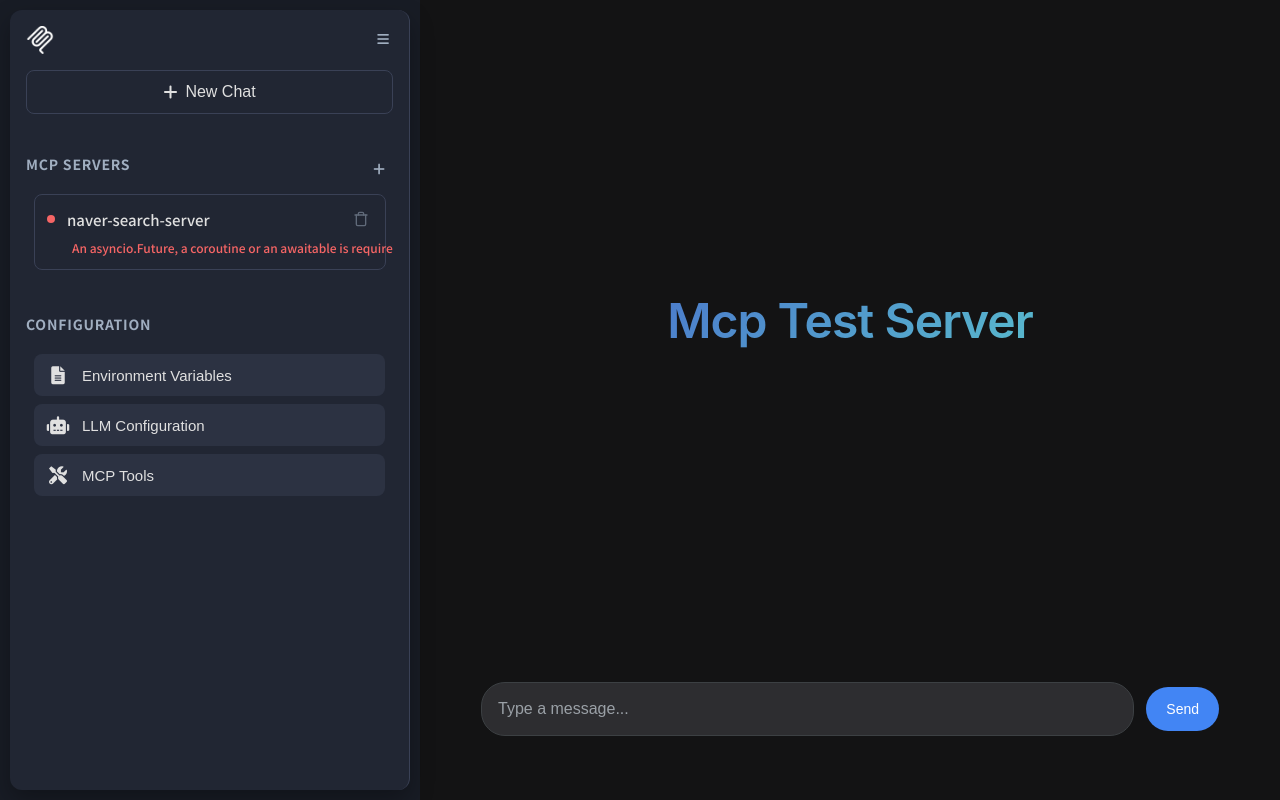
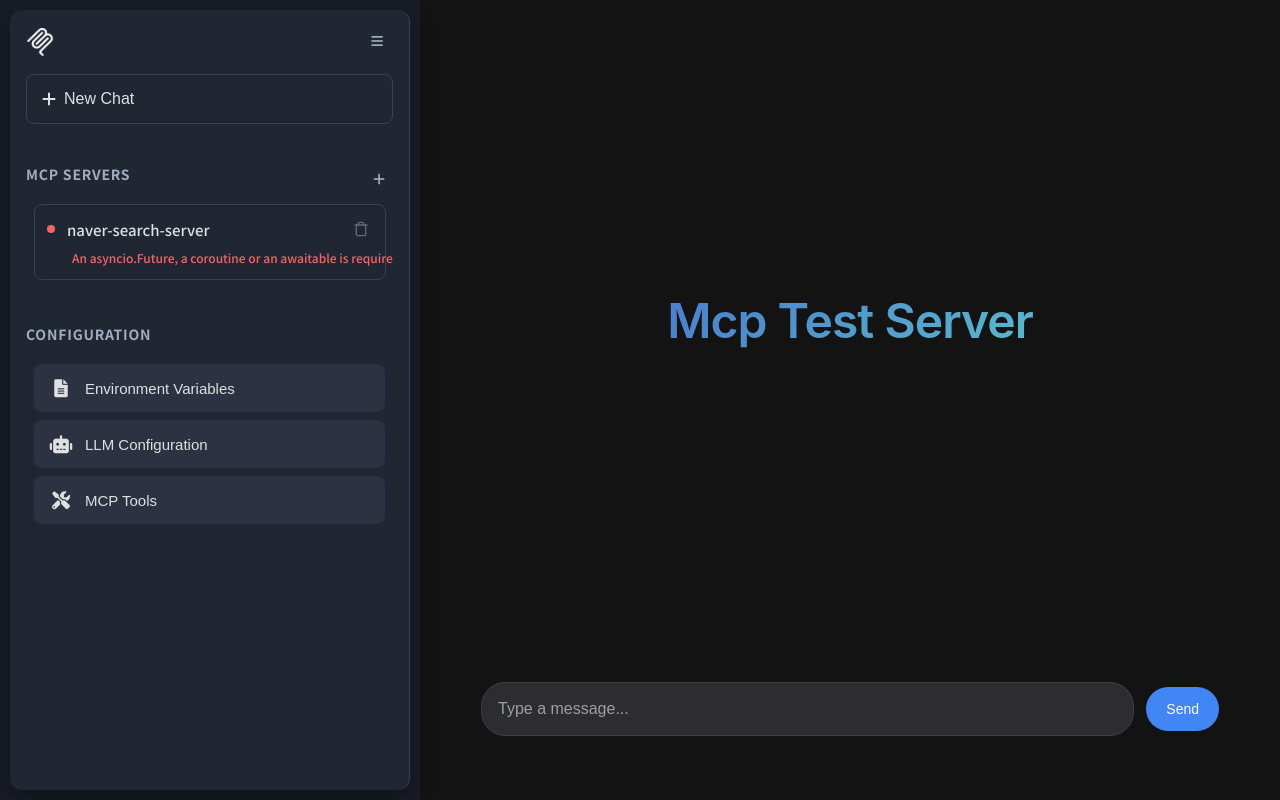
Before and after one commit to parkchanghyup/Telegram_AI_Agent_Bot, a Flask app: page / in a window 1280 px wide. Run offline with Flask 3, Linux system fonts and the light colour scheme; parts of the project's set-up code (start-up, migrations or seed data) failed here and were passed over; some libraries are stand-ins or nearby versions.

Commit message:
feat: 전체적인 간단한 ui 수정

```diff
--- a/frontend/static/style.css
+++ b/frontend/static/style.css
@@ -88,12 +88,12 @@ body {
     width: 100%;
     display: flex;
     align-items: center;
-    justify-content: center;
+    justify-content: left;
     gap: 8px;
     background-color: transparent;
     border: 1px solid var(--border-color);
     color: var(--text-primary);
-    padding: 12px;
+    padding: 15px;
     border-radius: 8px;
     cursor: pointer;
     font-size: 16px;
@@ -113,13 +113,20 @@ body {
     border: none;
     color: #A0AEC0;
     cursor: pointer;
-    padding: 4px;
-    border-radius: 50%;
+    padding: 8px;
+    border-radius: 8px;
     display: flex;
     align-items: center;
     justify-content: center;
     transition: background-color 0.2s, color 0.2s;
     margin-left: 10px;
+    width: 32px;
+    height: 32px;
+}
+
+.sidebar-toggle:hover {
+    background-color: rgba(160, 174, 192, 0.2);
+    color: #ffffff;
 }
 
 .sidebar.collapsed .sidebar-toggle {
@@ -418,6 +425,7 @@ body {
     color: #e3e3e3;
     align-self: flex-end;
     margin-left: auto;
+    margin-right: 16px
 }
 
 .chat-box .bot-message {
@@ -924,11 +932,9 @@ body {
 
 /* Simple JSON Import Section */
 .json-import-simple {
-    background-color: #2a2b2c;
-    border-radius: 10px;
-    padding: 20px;
-    margin-bottom: 24px;
-    border: 1px solid #3c4043;
+
+    padding: 12px;
+
 }
 
 .import-header {
@@ -955,8 +961,8 @@ body {
     font-size: 12px;
     font-family: 'SF Mono', 'Monaco', 'Cascadia Code', 'Roboto Mono', monospace;
     resize: vertical;
-    min-height: 120px;
-    max-height: 150px;
+    min-height: 200px;
+    max-height: 250px;
     box-sizing: border-box;
     transition: border-color 0.2s ease;
     margin-bottom: 10px;
@@ -1365,7 +1371,7 @@ body {
 
 .sidebar-action-btn, .config-action-btn {
     width: 100%;
-    padding: 12px;
+    padding: 15px;
     background-color: var(--bg-tertiary);
     border: none;
     border-radius: 8px;
@@ -1593,7 +1599,7 @@ body {
 
 .env-modal-body {
     flex: 1;
-    padding: 28px;
+    padding: 16px;
     overflow: hidden;
     display: flex;
     flex-direction: column;
```
